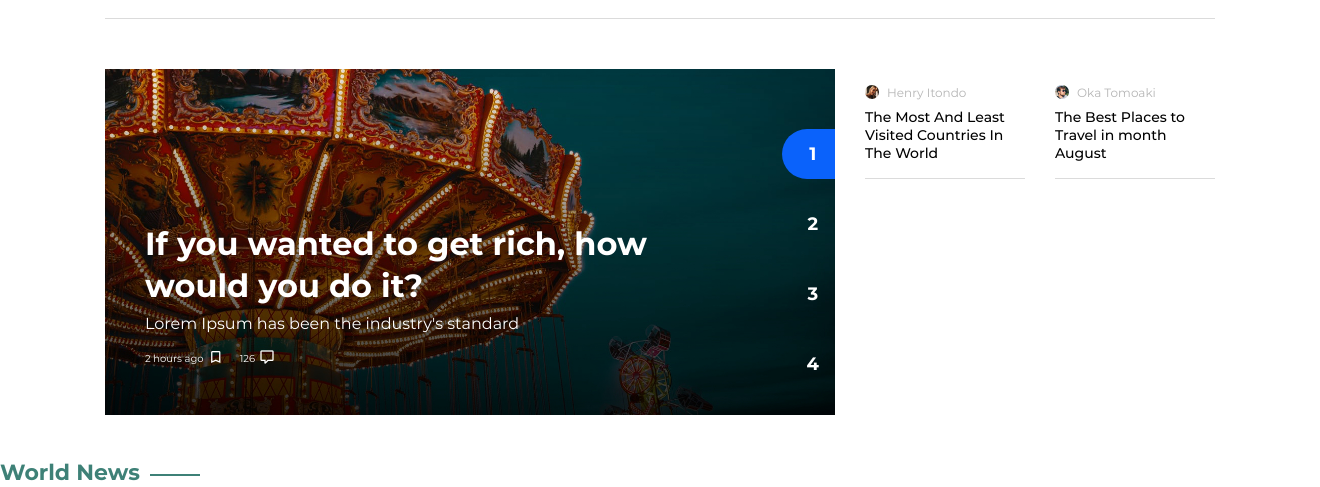
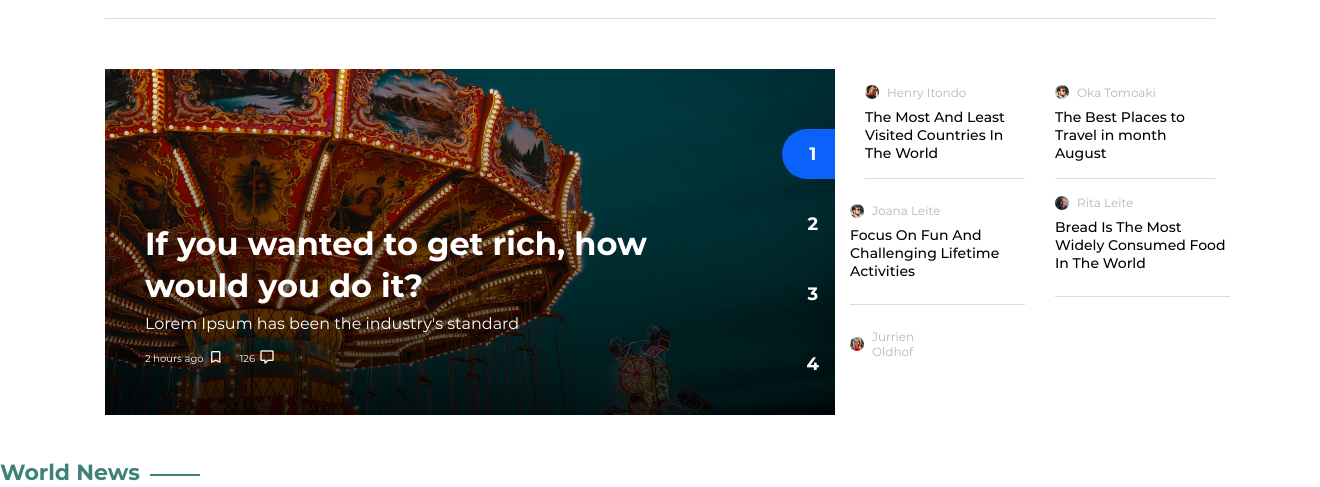
Before and after one commit to whd1028/123, a Django app: page /news/ in a window 1320 px wide; the page is wider, and only the part inside the window is pictured. Shown: the part 242-729 px from the top of that part. Run offline with Django 4.2, Linux system fonts and the light colour scheme; some libraries are stand-ins or nearby versions.

Commit message:
index correction2

```diff
--- a/news/templates/index.html
+++ b/news/templates/index.html
@@ -1,5 +1,5 @@
+<!DOCTYPE html>
 {% load static %}
-<!DOCTYPE html>
 <html lang="zxx">
   <head>
     <!-- Required meta tags -->
@@ -336,6 +336,55 @@
                       <p class="fs-14 m-0 font-weight-medium line-height-sm">
                         The Best Places to Travel in month August
                       </p>
+                      </div>
+                    </div>
+                    <div class="row">
+                      <div class="col-sm-6">
+                        <div class="pt-4 pb-4 border-bottom">
+                          <div class="d-flex align-items-center pb-2">
+                            <img
+                              src="assets/images/dashboard/Profile_2.jpg"
+                              class="img-xs img-rounded mr-2"
+                              alt="thumb"
+                            />
+                            <span class="fs-12 text-muted">Joana Leite</span>
+                          </div>
+                          <p class="fs-14 m-0 font-weight-medium line-height-sm">
+                            Focus On Fun And Challenging Lifetime Activities
+                          </p>
+                        </div>
+                      </div>
+                      <div class="col-sm-6">
+                        <div class="pt-3 pb-4 border-bottom">
+                          <div class="d-flex align-items-center pb-2">
+                            <img
+                              src="assets/images/dashboard/Profile_4.jpg"
+                              class="img-xs img-rounded mr-2"
+                              alt="thumb"
+                           />
+                           <span class="fs-12 text-muted">Rita Leite</span>
+                          </div>
+                          <p class="fs-14 m-0 font-weight-medium line-height-sm">
+                             Bread Is The Most Widely Consumed Food In The World
+                          </p>
+                        </div>
+                      </div>
+                    </div>
+                    <div class="row">
+                      <div class="col-sm-6">
+                        <div class="pt-4 pb-4">
+                          <div class="d-flex align-items-center pb-2">
+                            <img
+                              src="assets/images/dashboard/Profile_5.jpg"
+                              class="img-xs img-rounded mr-2"
+                              alt="thumb"
+                            />
+                            <span class="fs-12 text-muted">Jurrien Oldhof</span>
+                          </div>
+                      </div>
+                    </div>
+                </div>
+
                       </div>
                     </div>
                   </div>
```
